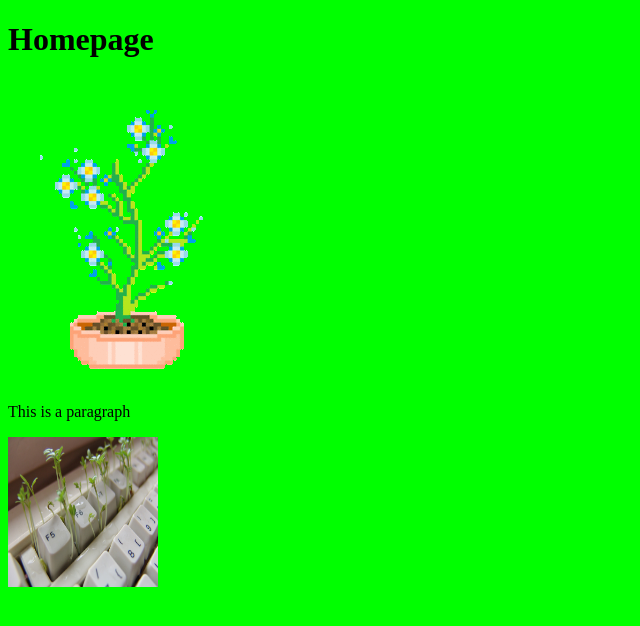
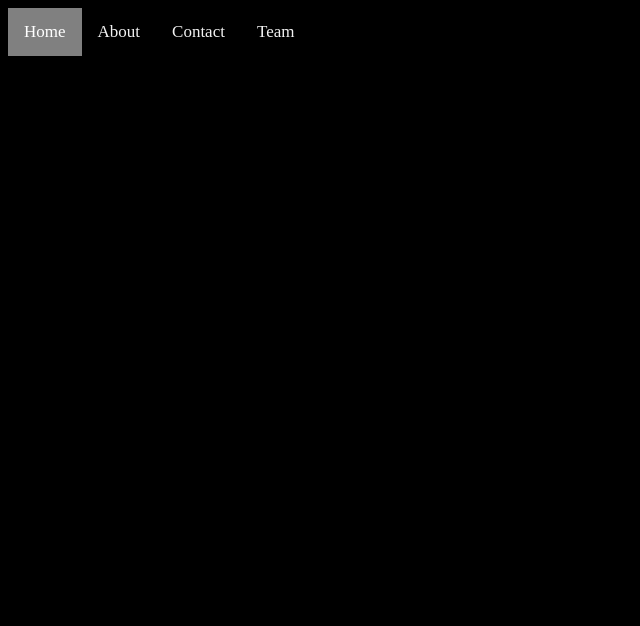
Before and after one commit to tylerlwhite/iml300, a plain HTML site: page project-3/index.html in a window 1280 px wide. Shown: the whole page, without its empty margins (0-640 px from the left). Drawn offline with nearby package versions, Linux system fonts and the light colour scheme.

Commit message:
Header and hero

```diff
--- a/project-3/index.html
+++ b/project-3/index.html
@@ -3,7 +3,7 @@
 
 <head>
     <meta charset="UTF-8">
-    <title>Document</title>
+    <title>Monumental Restoration</title>
     <script src="https://cdnjs.cloudflare.com/ajax/libs/jquery/3.5.1/jquery.js"></script>
     <script src="https://code.jquery.com/ui/1.12.1/jquery-ui.js"></script>
     <script src="script.js"></script>
@@ -11,10 +11,16 @@
 </head>
 
 <body>
-    <h1>Homepage</h1>
-    <img class="img1" src="asset/plant-2.gif" alt="">
-    <p class="p1">This is a paragraph</p>
-    <img class="img2" src="asset/computer-plant.jpg" alt="">
+    <div class="topnav">
+  <a class="active" href="#home">Home</a>
+  <a href="#about">About</a>
+  <a href="#contact">Contact</a>
+  <a href="#team">Team</a>
+    </div>
+
+    <div class="hero">
+
+    </div>
 
 </body>
 
--- a/project-3/style.css
+++ b/project-3/style.css
@@ -1,15 +1,29 @@
 body {
-    background-color: lime;
+    background-color: black;
 }
 
-.img2 {
-    width: 150px;
-    height: 150px;
-    transition: width 1s, height 2s;
+.topnav {
+  background-color: black;
+  overflow: hidden;
 }
 
-.smaller {
-    width: 400px;
-    height: 400px;
-    transition: width 1s, height 2s;
+.topnav a {
+  float: left;
+  color: #f2f2f2;
+  text-align: center;
+  padding: 14px 16px;
+  text-decoration: none;
+  font-size: 17px;
 }
+
+
+.topnav a:hover {
+  background-color: #ddd;
+  color: black;
+}
+
+
+.topnav a.active {
+  background-color: grey;
+  color: white;
+}
```
Also changed, not shown: project-3/page-2.html (+1 -1 lines), project-3/asset/bird-and-shards.png (added), 1 other file.
